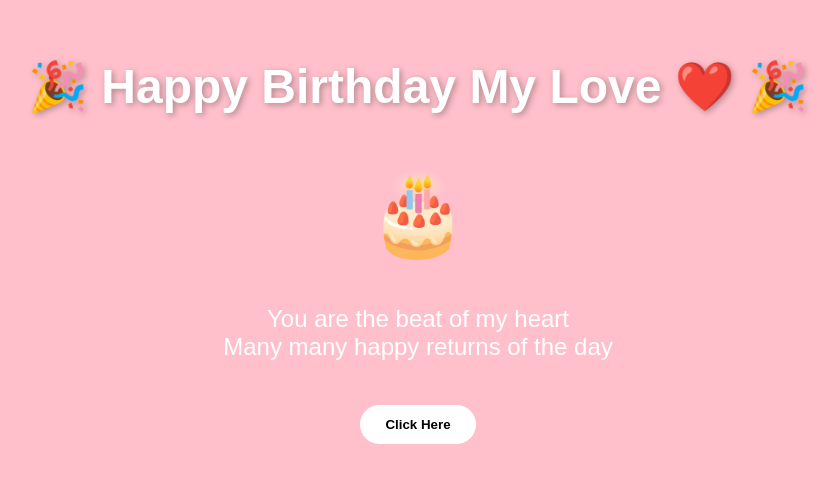
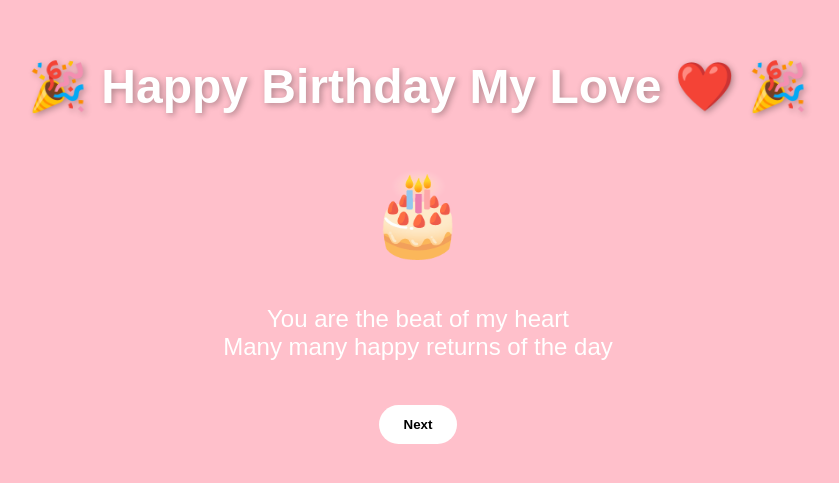
Before and after one commit to AK02-git/HBD-Bachaa, a plain HTML site: page page2.html in a window 1280 px wide. Shown: the part 165-648 px from the top of the page, without its empty margins (222-1061 px from the left). Drawn offline with Linux system fonts and the light colour scheme.

Commit message:
Update page2.html

```diff
--- a/page2.html
+++ b/page2.html
@@ -49,6 +49,6 @@
   <h1>🎉 Happy Birthday My Love ❤️ 🎉</h1>
   <div class="cake">🎂</div>
   <p>You are the beat of my heart<br>Many many happy returns of the day</p>
-  <button onclick="window.location.href='page3.html'">Click Here</button>
+  <button onclick="parent.document.getElementsByName('content-frame')[0].src='page3.html'">Next</button>
 </body>
 </html>
```
